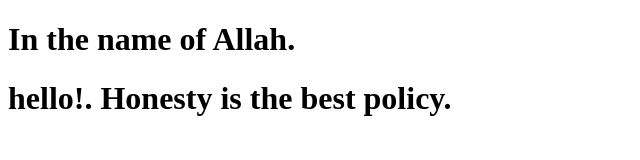
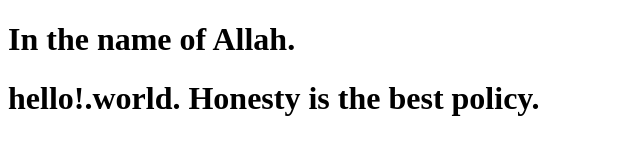
Before and after one commit to adnankhalid710/TEST, a plain HTML site: page index.html in a window 1280 px wide. Shown: the whole page, without its empty margins (0-640 px from the left). Drawn offline with Linux system fonts and the light colour scheme.

Commit message:
updae idex file

```diff
--- a/index.html
+++ b/index.html
@@ -7,6 +7,6 @@
 </head>
 <body>
     <h1> In the name of Allah.</h1>
-    <h1> hello!. Honesty is the best policy.</h1>
+    <h1> hello!.world. Honesty is the best policy.</h1>
 </body>
 </html>
```
